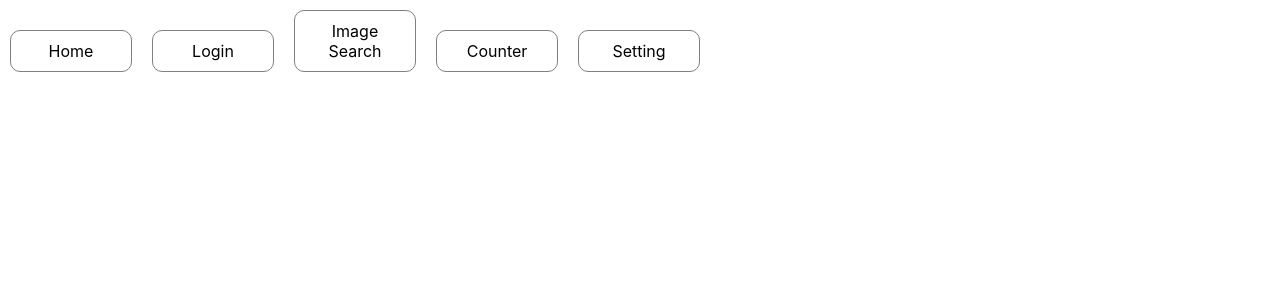
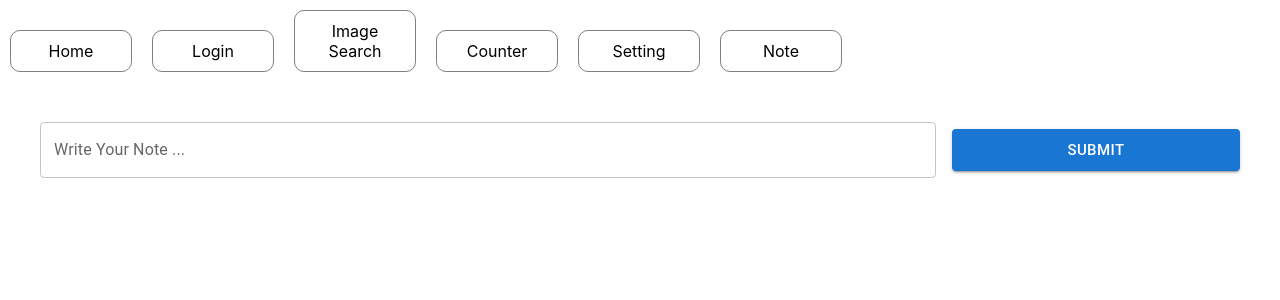
Before and after one commit to h-gerami/React-Class, a React (Create React App) app: page /note in a window 1280 px wide. Shown: the top 300 px of the page. Built offline with nearby package versions, Linux system fonts and the light colour scheme.

Commit message:
redux added

```diff
--- a/package.json
+++ b/package.json
@@ -14,11 +14,14 @@
     "@types/node": "^17.0.13",
     "@types/react": "^17.0.38",
     "@types/react-dom": "^17.0.11",
+    "@types/react-redux": "^7.1.22",
     "axios": "^0.24.0",
     "react": "^17.0.2",
     "react-dom": "^17.0.2",
+    "react-redux": "^7.2.6",
     "react-router-dom": "5.2.0",
     "react-scripts": "5.0.0",
+    "redux": "^4.1.2",
     "typescript": "^4.5.5",
     "web-vitals": "^2.1.3"
   },
--- a/src/App.js
+++ /dev/null
@@ -1,73 +0,0 @@
-import React from "react";
-import { BrowserRouter as Router, Switch, Route, Link } from "react-router-dom";
-import { LanguageContextProvider } from "./Context/LanguageContext";
-import { ThemeContextProvider } from "./Context/ThemeContext";
-import Counter from "./Pages/Counter";
-import Home from "./Pages/Home";
-import ImageDetailScreen from "./Pages/ImageDetailScreen";
-import ImageSearchScreen from "./Pages/ImageSearchScreen";
-import LoginContainer from "./Pages/Login/LoginContainer";
-import SettingContainer from "./Pages/Setting/SettingContainer";
-
-export default function App() {
-  return (
-    <Router>
-      <div>
-        <nav>
-          <ul className="nav-ul">
-            <li>
-              <Link to="/home">Home</Link>
-            </li>
-            <li>
-              <Link to="/login">Login</Link>
-            </li>
-            <li>
-              <Link to="/">Image Search</Link>
-            </li>
-            <li>
-              <Link to="/counter">Counter</Link>
-            </li>
-            <li>
-              <Link to="/setting">Setting</Link>
-            </li>
-          </ul>
-        </nav>
-
-        {/* A <Switch> looks through its children <Route>s and
-            renders the first one that matches the current URL. */}
-        <ThemeContextProvider>
-          <LanguageContextProvider>
-            <Switch>
-              <Route exact path="/login">
-                <LoginContainer />
-              </Route>
-              <Route exact path="/home">
-                <Home />
-              </Route>
-              <Route exact path="/image">
-                <ImageDetailScreen />
-              </Route>
-              <Route exact path="/counter">
-                <Counter />
-              </Route>
-              <Route exact path="/setting">
-                <SettingContainer />
-              </Route>
-              <Route exact path="/">
-                <ImageSearchScreen />
-              </Route>
-            </Switch>
-          </LanguageContextProvider>
-        </ThemeContextProvider>
-      </div>
-    </Router>
-  );
-}
-
-// function About() {
-//   return <h2>About</h2>;
-// }
-
-// function Users() {
-//   return <h2>Users</h2>;
-// }
--- /dev/null
+++ b/src/App.tsx
@@ -0,0 +1,77 @@
+import React from "react";
+import { Provider } from "react-redux";
+import { BrowserRouter as Router, Switch, Route, Link } from "react-router-dom";
+import { LanguageContextProvider } from "./Context/LanguageContext";
+import { ThemeContextProvider } from "./Context/ThemeContext";
+import Counter from "./Pages/Counter";
+import Home from "./Pages/Home";
+import ImageDetailScreen from "./Pages/ImageDetailScreen";
+import ImageSearchScreen from "./Pages/ImageSearchScreen";
+import LoginContainer from "./Pages/Login/LoginContainer";
+import NoteScreen from "./Pages/Note/NoteScreen";
+import SettingContainer from "./Pages/Setting/SettingContainer";
+import { store } from "./Redux/store";
+
+export default function App() {
+  return (
+    <Provider store={store}>
+      <Router>
+        <div>
+          <nav>
+            <ul className="nav-ul">
+              <li>
+                <Link to="/home">Home</Link>
+              </li>
+              <li>
+                <Link to="/login">Login</Link>
+              </li>
+              <li>
+                <Link to="/">Image Search</Link>
+              </li>
+              <li>
+                <Link to="/counter">Counter</Link>
+              </li>
+              <li>
+                <Link to="/setting">Setting</Link>
+              </li>
+              <li>
+                <Link to="/note">Note</Link>
+              </li>
+            </ul>
+          </nav>
+
+          {/* A <Switch> looks through its children <Route>s and
+            renders the first one that matches the current URL. */}
+          <ThemeContextProvider>
+            <LanguageContextProvider>
+              <Switch>
+                <Route exact path="/login">
+                  <LoginContainer />
+                </Route>
+                <Route exact path="/home">
+                  <Home />
+                </Route>
+                <Route exact path="/image">
+                  <ImageDetailScreen />
+                </Route>
+                <Route exact path="/counter">
+                  <Counter />
+                </Route>
+                <Route exact path="/setting">
+                  <SettingContainer />
+                </Route>
+                <Route exact path="/note">
+                  <NoteScreen />
+                </Route>
+
+                <Route exact path="/">
+                  <ImageSearchScreen />
+                </Route>
+              </Switch>
+            </LanguageContextProvider>
+          </ThemeContextProvider>
+        </div>
+      </Router>
+    </Provider>
+  );
+}
--- /dev/null
+++ b/src/Common/SearchBar/NoteInput.tsx
@@ -0,0 +1,40 @@
+import React from "react";
+import TextField from "@mui/material/TextField";
+import { Button, Grid } from "@mui/material";
+interface NoteInputType {
+  label: string;
+  onFormSubmit: () => void;
+  buttonText: string;
+  onChangeText: (t: string) => void;
+  value: string;
+}
+const NoteInput = (props: NoteInputType) => {
+  const { label, onFormSubmit, buttonText, onChangeText, value } = props;
+  return (
+    <Grid alignItems={"center"} container spacing={2}>
+      <Grid item xs={9}>
+        <form>
+          <TextField
+            value={value}
+            fullWidth
+            onChange={(t) => onChangeText(t.target.value)}
+            id="outlined-basic"
+            label={label}
+            variant="outlined"
+          />
+        </form>
+      </Grid>
+      <Grid alignItems={"center"} item xs={3}>
+        <Button
+          onClick={() => onFormSubmit()}
+          fullWidth
+          variant="contained"
+          size="large"
+        >
+          {buttonText || "Search"}
+        </Button>
+      </Grid>
+    </Grid>
+  );
+};
+export default NoteInput;
--- a/src/Common/index.ts
+++ b/src/Common/index.ts
@@ -1 +1,2 @@
 export * from "./Loading/Spinner";
+export * from "./SearchBar/NoteInput";
--- /dev/null
+++ b/src/Pages/Note/NoteScreen.tsx
@@ -0,0 +1,45 @@
+import React from "react";
+import { useDispatch, useSelector } from "react-redux";
+import NoteInput from "../../Common/SearchBar/NoteInput";
+import { addNote, deleteNote } from "../../Redux/Actions/NoteAction";
+import { RootReducerType } from "../../Redux/Reducers";
+const NoteScreen = () => {
+  const noteData = useSelector(
+    (state: RootReducerType) => state.note.noteArray
+  );
+  const note = useSelector((state: RootReducerType) => state.note.note);
+  const dispatch = useDispatch();
+  const onSubmitNote = () => {
+    // dispatch({ type: "ADD_NOTE", payload: note });
+    dispatch(addNote(note));
+  };
+  const onDeleteNoteClick = (t: string) => {
+    dispatch(deleteNote(t));
+  };
+  const onChangeText = (t: string) => {
+    dispatch({ type: "SET_NOTE", payload: t });
+  };
+  return (
+    <div className="container">
+      <NoteInput
+        label="Write Your Note ..."
+        onFormSubmit={() => onSubmitNote()}
+        buttonText="Submit"
+        onChangeText={onChangeText}
+        value={note}
+      />
+      {noteData.map((item) => {
+        return (
+          <p
+            className="note-p"
+            onClick={() => onDeleteNoteClick(item)}
+            key={item}
+          >
+            {item}
+          </p>
+        );
+      })}
+    </div>
+  );
+};
+export default NoteScreen;
--- /dev/null
+++ b/src/Redux/Actions/NoteAction.tsx
@@ -0,0 +1,13 @@
+export type NoteAction =
+  | { type: "ADD_NOTE"; payload: string }
+  | { type: "DELETE_NOTE"; payload: string }
+  | { type: "SET_NOTE"; payload: string };
+
+export const addNote = (note: string): NoteAction => ({
+  type: "ADD_NOTE",
+  payload: note,
+});
+export const deleteNote = (note: string): NoteAction => ({
+  type: "DELETE_NOTE",
+  payload: note,
+});
--- /dev/null
+++ b/src/Redux/Reducers/NoteReducer.tsx
@@ -0,0 +1,33 @@
+import { NoteAction } from "../Actions/NoteAction";
+
+const initialState: NoteStatePropsType = {
+  noteArray: [],
+  note: "",
+};
+export interface NoteStatePropsType {
+  noteArray: string[];
+  note: string;
+}
+
+export const NoteReducer = (
+  state: NoteStatePropsType = initialState,
+  action: NoteAction
+) => {
+  switch (action.type) {
+    case "ADD_NOTE":
+      return { ...state, noteArray: [...state.noteArray, action.payload] };
+    case "DELETE_NOTE":
+      const noteIndex = state.noteArray.findIndex((o) => o === action.payload);
+      return {
+        ...state,
+        noteArray: [
+          ...state.noteArray.slice(0, noteIndex),
+          ...state.noteArray.slice(noteIndex + 1),
+        ],
+      };
+    case "SET_NOTE":
+      return { ...state, note: action.payload };
+    default:
+      return state;
+  }
+};
--- /dev/null
+++ b/src/Redux/Reducers/index.tsx
@@ -0,0 +1,7 @@
+import { combineReducers } from "redux";
+import { NoteReducer } from "./NoteReducer";
+
+export const rootReducer = combineReducers({
+  note: NoteReducer,
+});
+export type RootReducerType = ReturnType<typeof rootReducer>;
--- /dev/null
+++ b/src/Redux/store.tsx
@@ -0,0 +1,3 @@
+import { createStore } from "redux";
+import { rootReducer } from "./Reducers";
+export const store = createStore(rootReducer);
--- a/src/assets/css/custom.css
+++ b/src/assets/css/custom.css
@@ -96,3 +96,8 @@
   line-height: 21px;
   color: black;
 }
+.note-p {
+  font-size: 18px;
+  font-weight: bold;
+  cursor: pointer;
+}
```
Also changed, not shown: 1 other file (tests, documents, lock files or other folders).
